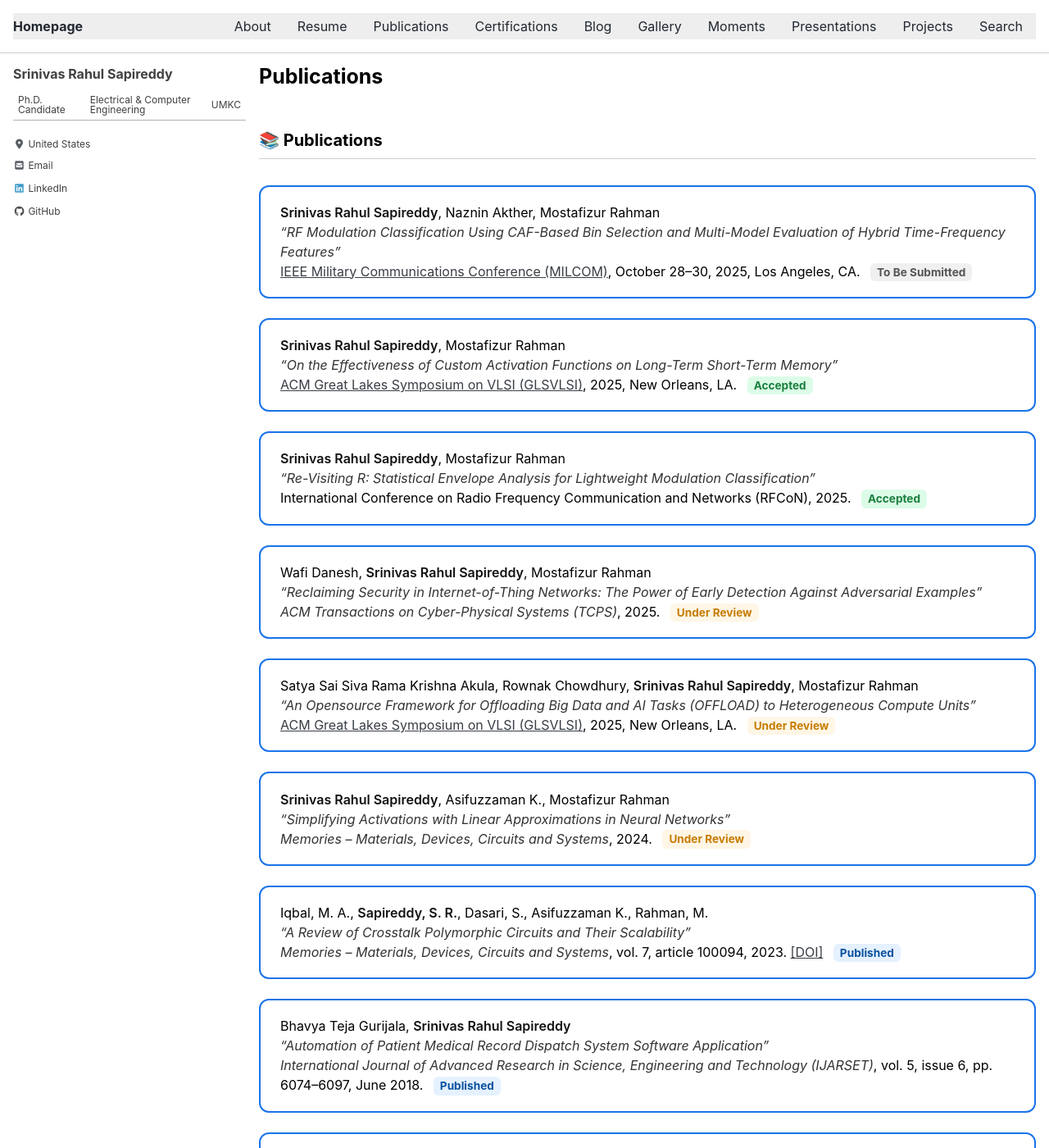
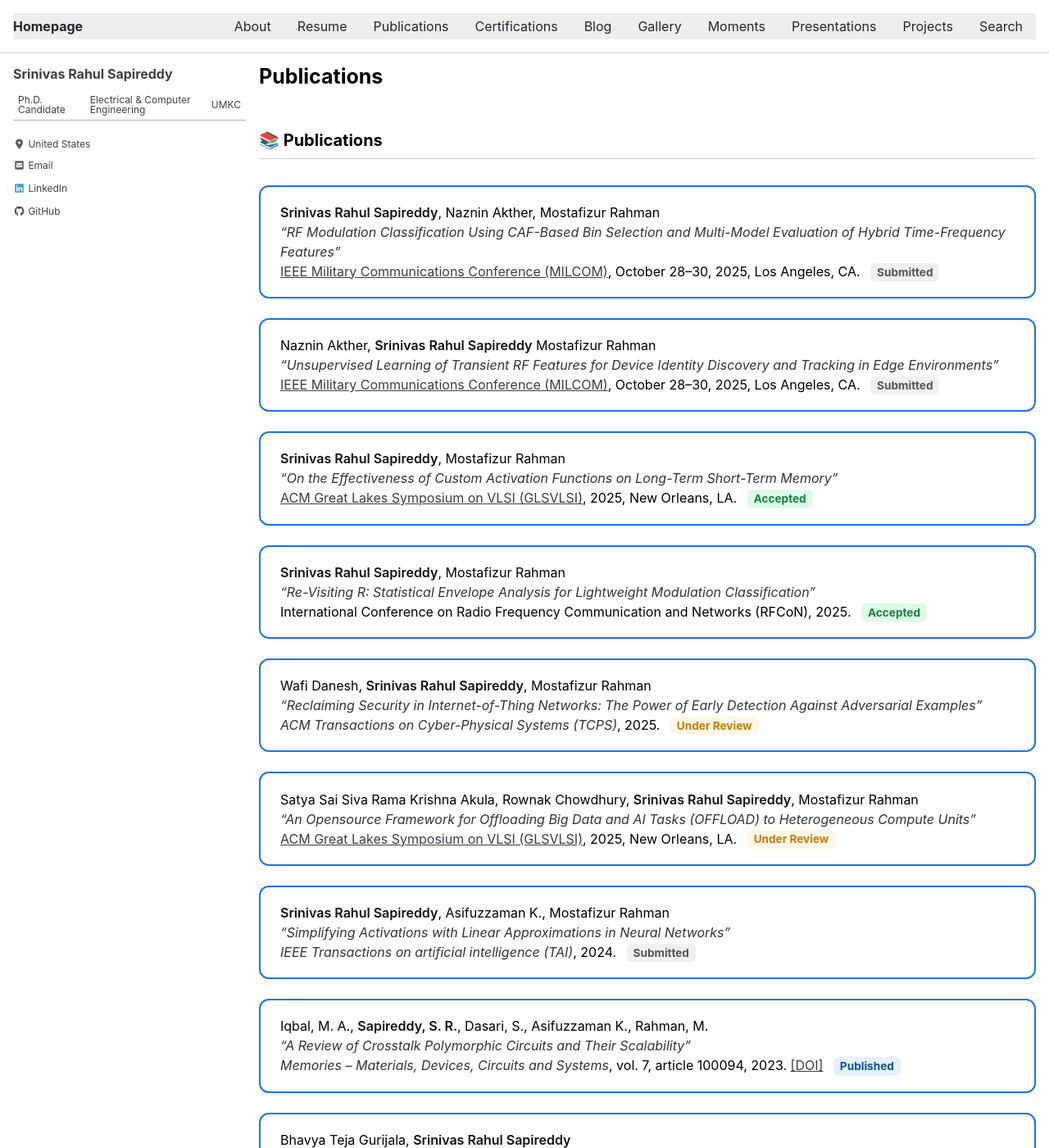
Before and after one commit to srsapireddy/srsapireddy.github.io, a Jekyll site: the page built from _pages/publications.md, in a window 1280 px wide and 1400 px high. Shown: the whole window at 82% size. Built offline with Jekyll 4.4.1, drawn with Linux system fonts in a browser that asks for light colours; cached includes are drawn as plain includes; nearby versions of some CDN libraries.

Commit message:
Update publications.md

```diff
--- a/_pages/publications.md
+++ b/_pages/publications.md
@@ -72,7 +72,13 @@ permalink: /publications/
       <strong>Srinivas Rahul Sapireddy</strong>, Naznin Akther, Mostafizur Rahman<br>
       <em>“RF Modulation Classification Using CAF-Based Bin Selection and Multi-Model Evaluation of Hybrid Time-Frequency Features”</em><br>
       <a href="https://milcom.org" target="_blank">IEEE Military Communications Conference (MILCOM)</a>, October 28–30, 2025, Los Angeles, CA.
-      <span class="status pending">To Be Submitted</span>
+      <span class="status pending">Submitted</span>
+    </div>
+        <div class="pub-card">
+      Naznin Akther, <strong>Srinivas Rahul Sapireddy</strong> Mostafizur Rahman<br>
+      <em>“Unsupervised Learning of Transient RF Features for Device Identity Discovery and Tracking in Edge Environments”</em><br>
+      <a href="https://milcom.org" target="_blank">IEEE Military Communications Conference (MILCOM)</a>, October 28–30, 2025, Los Angeles, CA.
+      <span class="status pending">Submitted</span>
     </div>
     <div class="pub-card">
       <strong>Srinivas Rahul Sapireddy</strong>, Mostafizur Rahman<br>
@@ -101,8 +107,8 @@ permalink: /publications/
     <div class="pub-card">
       <strong>Srinivas Rahul Sapireddy</strong>, Asifuzzaman K., Mostafizur Rahman<br>
       <em>“Simplifying Activations with Linear Approximations in Neural Networks”</em><br>
-      <em>Memories – Materials, Devices, Circuits and Systems</em>, 2024.
-      <span class="status review">Under Review</span>
+      <em>IEEE Transactions on artificial intelligence (TAI)</em>, 2024.
+      <span class="status pending">Submitted</span>
     </div>
     <div class="pub-card">
       Iqbal, M. A., <strong>Sapireddy, S. R.</strong>, Dasari, S., Asifuzzaman K., Rahman, M.<br>
```
